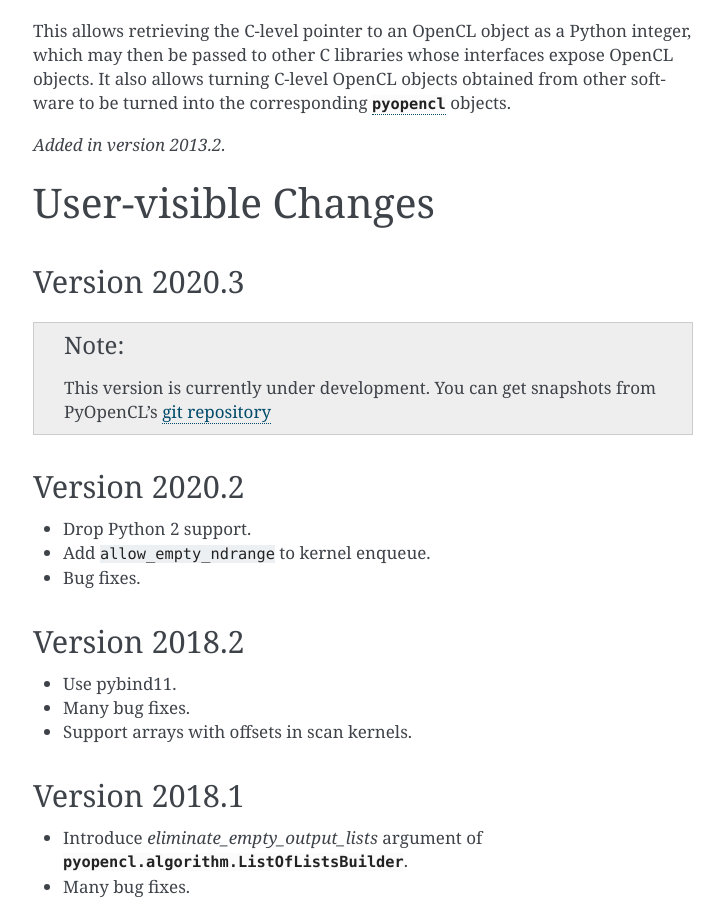
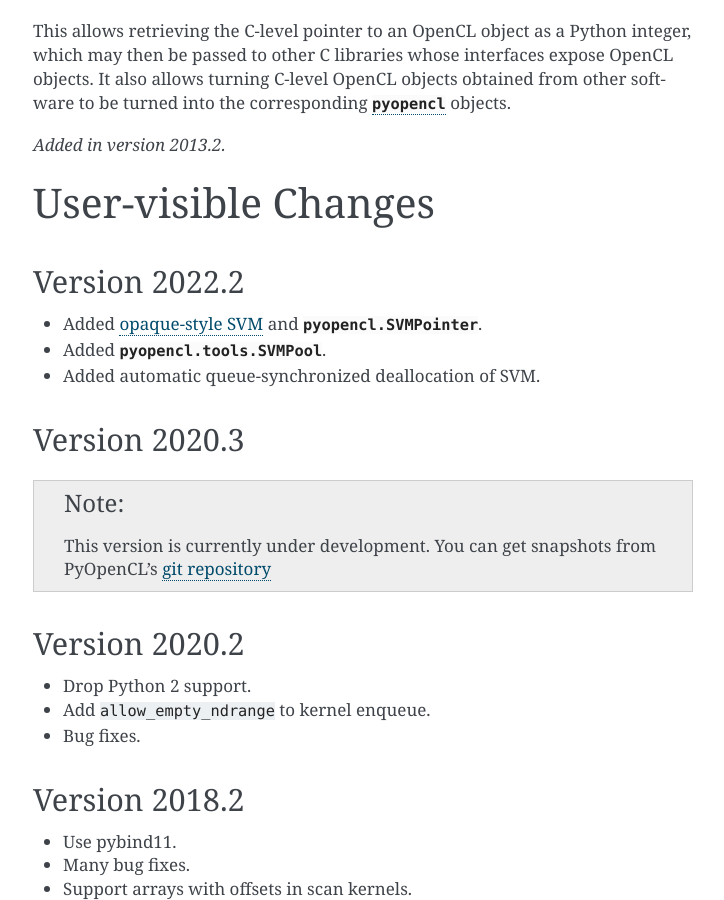
Before and after one commit to inducer/pyopencl, a Sphinx documentation site: the page built from doc/misc.rst, in a window 1280 px wide and 900 px high, scrolled down 6080 px. Shown: the whole window, without its empty margins (387-1111 px from the left). Built offline with Sphinx 7.4.7, drawn with Linux system fonts in a browser that asks for light colours.

Commit message:
Add changelog entry for 2022.2

```diff
--- a/doc/misc.rst
+++ b/doc/misc.rst
@@ -281,6 +281,13 @@ other software to be turned into the corresponding :mod:`pyopencl` objects.
 
 User-visible Changes
 ====================
+
+Version 2022.2
+--------------
+
+- Added :ref:`opaque-style SVM <opaque-svm>` and :class:`pyopencl.SVMPointer`.
+- Added :class:`pyopencl.tools.SVMPool`.
+- Added automatic queue-synchronized deallocation of SVM.
 
 Version 2020.3
 --------------
```
